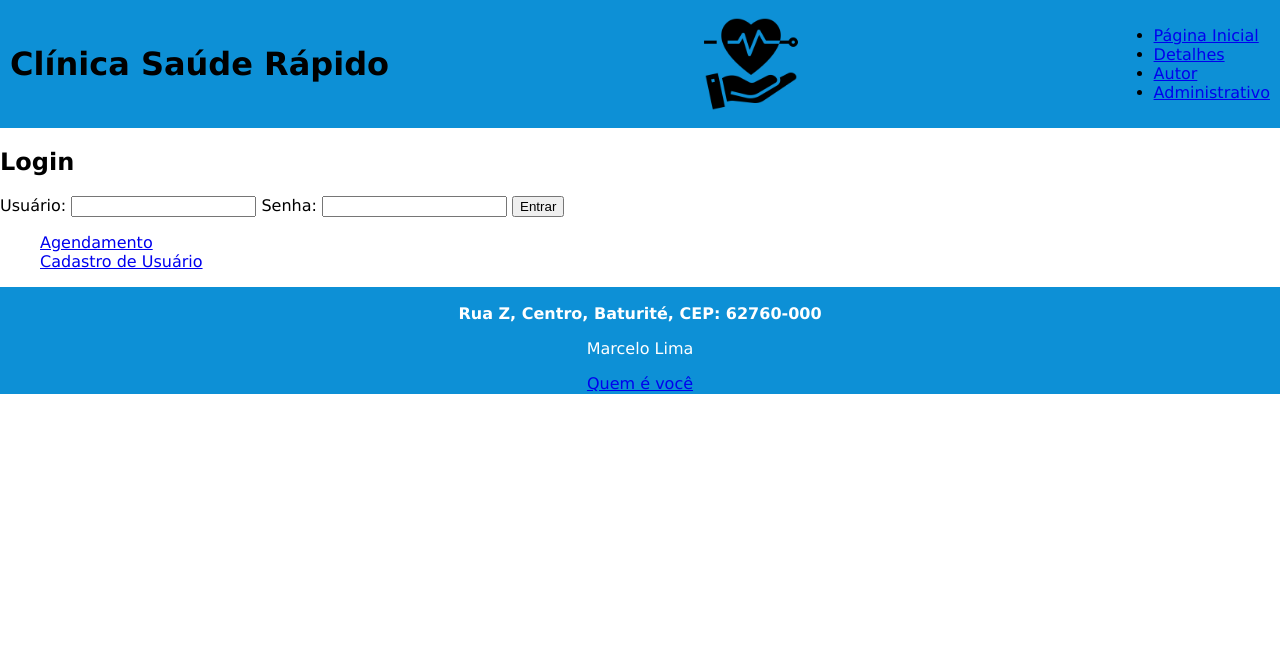
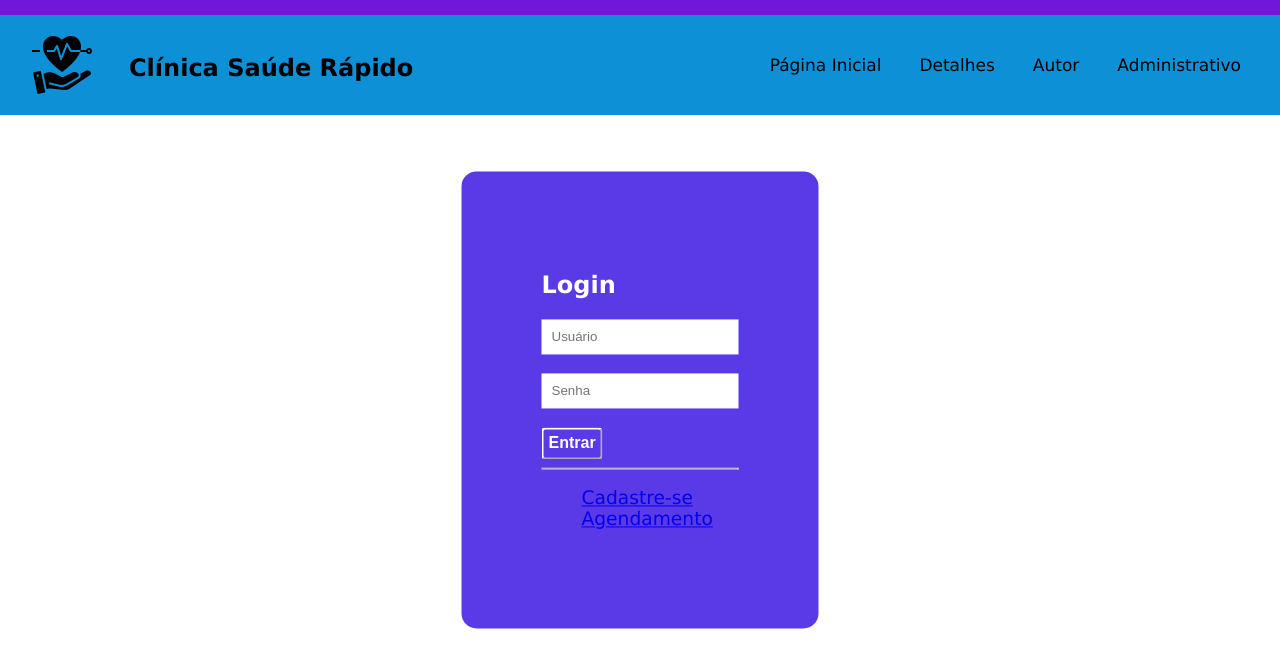
Before and after one commit to marceloifce2013/PROJETO-IFCE, a plain HTML site: page adm.html in a window 1280 px wide. Drawn offline with Linux system fonts and the light colour scheme.

Commit message:
Add files via upload

```diff
--- a/adm.html
+++ b/adm.html
@@ -6,48 +6,48 @@
     <meta http-equiv="X-UA-Compatible" content="IE=edge">
     <meta name="viewport" content="width=device-width, initial-scale=1.0">
     <link rel="stylesheet" href="assets/css/style.css">
-    <title>Document</title>
+    <title>Login</title>
 </head>
 
 <body>
-
+    <div class="line"> </div>
     <div class="container.cima">
-        <header>
-            <H1>Clínica Saúde Rápido</H1>
-            <img src="assets/imagens/logo.png" width="100" height="100">
-             <nav>
-            <ul>
-                <li><a href="index.html"> Página Inicial</a></li>
-                <li><a href="detalhe.html"> Detalhes</a></li>
-                <li><a href="autor.html"> Autor</a></li>
-                <li><a href="adm.html"> Administrativo</a></li>
-            </ul>
-         </nav>
-    </header>
-    </div>
-
-    <div class="meio">
-        <form>
+        <header class="topo">
+            <div class="logo">
+                <img src="assets/imagens/logo.png" alt="logo">
+                <h2 class="nome-empresa">Clínica Saúde Rápido</h2>
+            </div>
+            <div class="menu">
+                <div class="cabecalho-menu">
+                    <img src="assets/imagens/menu.png">
+                </div>
+                <ul class="menu1">
+                    <li><a href="index.html"> Página Inicial</a></li>
+                    <li><a href="detalhe.html"> Detalhes</a></li>
+                    <li><a href="autor.html"> Autor</a></li>
+                    <li><a href="adm.html"> Administrativo</a>
+                    <ul class="submenu">
+                        <a href="agendamento.html">Agendamento</a>
+                        <a href="cadastro.html">Cadastro de usuário</a>
+                        </ul>
+                    </li>
+                </ul>
+            </div>
+</div>
+    <div class="tela-login">
             <h2> Login</h2>
-            <label for="usuario">Usuário:</label>
-            <input type="text" id="usuario" name="usuario">
-
-            <label for="senha">Senha:</label>
-            <input type="password" id="senha" name="senha">
-
-            <input type="submit" value="Entrar">
-        </form>
-        <ul>
-            <a href="agendamento.html"> Agendamento</a><br>
-            <a href="cadastro.html"> Cadastro de Usuário</a>
+            <input type="text" placeholder="Usuário">
+            <br><br>
+            <input type="password" placeholder="Senha">
+            <br><br>
+            <button>Entrar</button>
+            <hr>
+        <ul class="administrativo">
+        <a href="cadastro.html"> Cadastre-se</a>
+        <br>
+        <a href="agendamento.html"> Agendamento</a>
         </ul>
     </div>
-
-    <footer>
-        <p><b>Rua Z, Centro, Baturité, CEP: 62760-000</b></p>
-        <p>Marcelo Lima</p>
-        <a href="autor.html">Quem é você</a>
-    </footer>
 </body>
 
 </html>
--- a/assets/css/style.css
+++ b/assets/css/style.css
@@ -134,7 +134,7 @@ header {
 .banner-imagens {
     display:flex;
     flex-direction: column;
-    padding-top: 80px;
+    padding-top: 20px;
 }
 
 .banner-imagens img {
@@ -306,3 +306,37 @@ footer {
 .produtos button:hover {
     background-color: #c218bc;
 }
+
+.tela-login{
+    font-family:Verdana, Geneva, Tahoma, sans-serif;
+    background-color: #5a3ae7;
+    position: absolute;
+    top:50%;
+    left: 50%;
+    transform: translate(-50%, -50%);
+    padding: 80px;
+    border-radius: 15px;
+    color: #FFF;
+}
+
+input{
+    padding: 10px;
+    border: #000000;
+    outline: none;
+}
+
+button{
+    background-color: transparent;
+    border-color: #ffffff;
+    color: #ffffff;
+    padding:5px;
+    font-weight: bold;
+    font-size: 12pt;
+    border-radius: 4px;
+    cursor: pointer;
+}
+
+.administrativo{
+    color:#fff;
+    font-size: 14pt;
+}
```
Also changed, not shown: agendamento.html (+22 -12 lines), autor.html (+24 -21 lines), cadastro.html (+22 -12 lines), detalhe.html (+24 -21 lines), index.html (+1 -1 lines).
